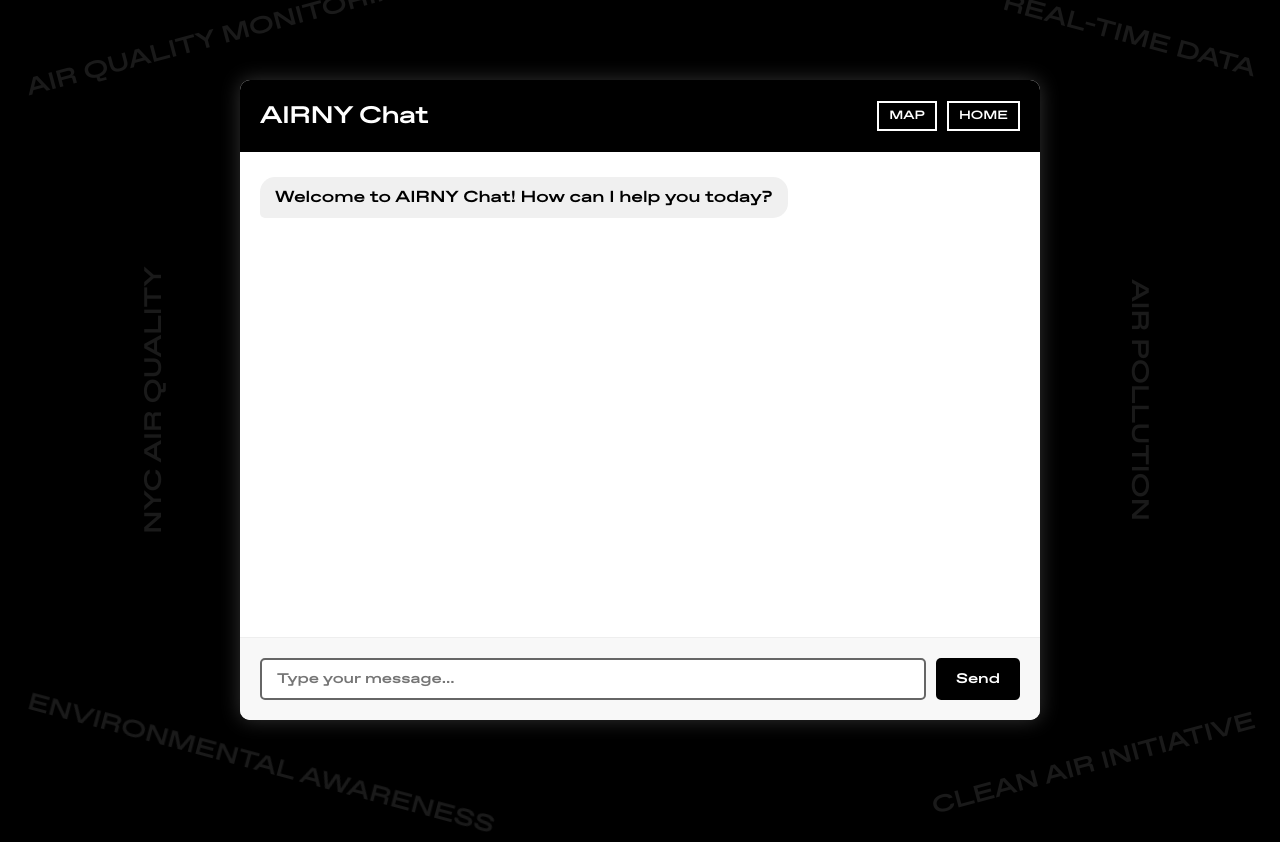
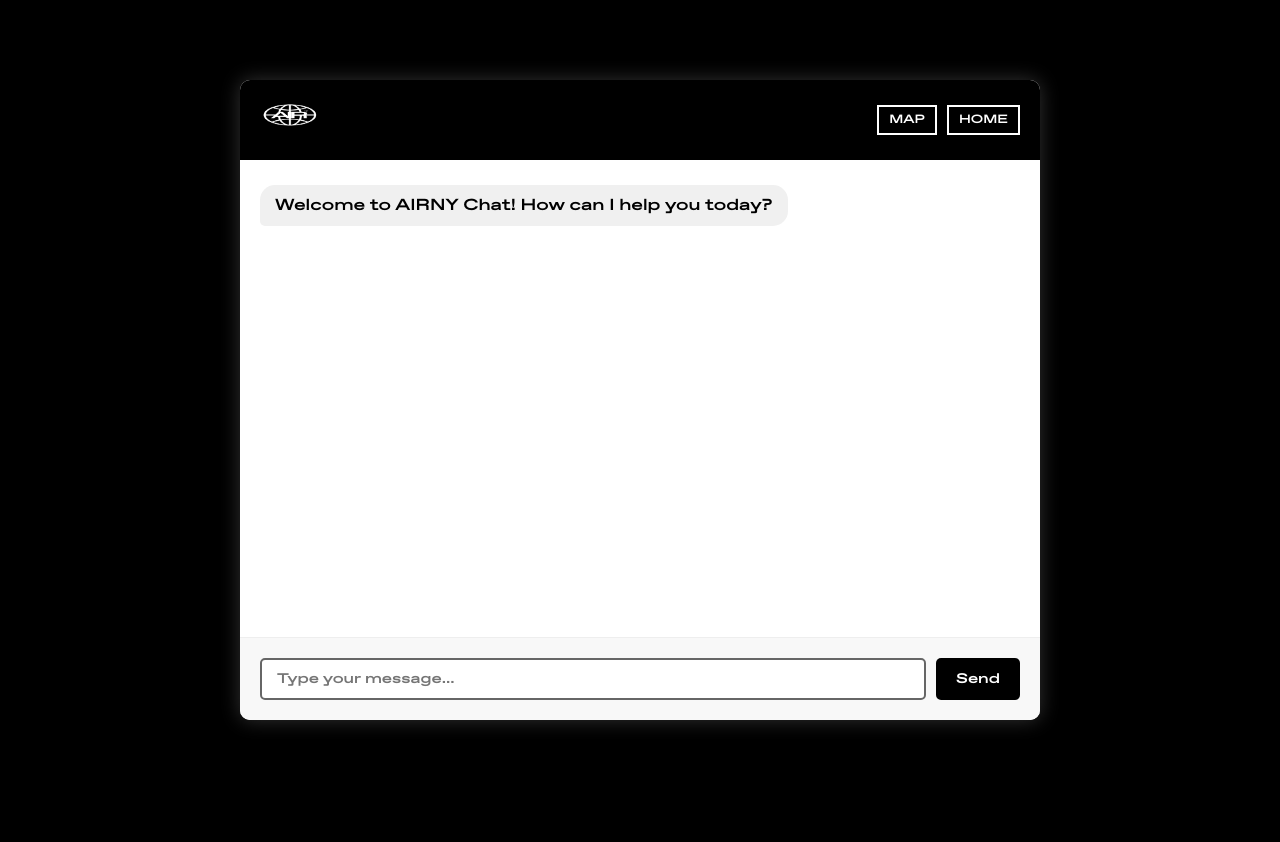
Before and after one commit to dxxidlee/AIR, a plain HTML site: page chat/index.html in a window 1280 px wide. After the commit the page ends 800 px from the top, so only its background shows below. Drawn offline with Linux system fonts and the light colour scheme.

Commit message:
PUSH
PUSH

```diff
--- a/chat/index.html
+++ b/chat/index.html
@@ -16,16 +16,10 @@
         </style>
     </head>
     <body>
-        <div class="decorative-text top-left">AIR QUALITY MONITORING</div>
-        <div class="decorative-text top-right">REAL-TIME DATA</div>
-        <div class="decorative-text bottom-left">ENVIRONMENTAL AWARENESS</div>
-        <div class="decorative-text bottom-right">CLEAN AIR INITIATIVE</div>
-        <div class="decorative-text center-left">NYC AIR QUALITY</div>
-        <div class="decorative-text center-right">AIR POLLUTION</div>
 
         <div class="chat-container">
             <div class="chat-header">
-                <h1>AIRNY Chat</h1>
+                <img src="../map/img/air-transparent.png" alt="AIRNY" class="logo">
                 <div class="nav-buttons">
                     <a href="../map/" class="nav-button">MAP</a>
                     <a href="../home/" class="nav-button">HOME</a>
--- a/chat/styles.css
+++ b/chat/styles.css
@@ -12,50 +12,6 @@ body {
     overflow: hidden;
 }
 
-.decorative-text {
-    position: absolute;
-    color: rgba(255, 255, 255, 0.1);
-    font-size: 24px;
-    pointer-events: none;
-    white-space: nowrap;
-    z-index: 0;
-}
-
-.decorative-text.top-left {
-    top: 20px;
-    left: 20px;
-    transform: rotate(-15deg);
-}
-
-.decorative-text.top-right {
-    top: 20px;
-    right: 20px;
-    transform: rotate(15deg);
-}
-
-.decorative-text.bottom-left {
-    bottom: 20px;
-    left: 20px;
-    transform: rotate(15deg);
-}
-
-.decorative-text.bottom-right {
-    bottom: 20px;
-    right: 20px;
-    transform: rotate(-15deg);
-}
-
-.decorative-text.center-left {
-    left: 20px;
-    top: 50%;
-    transform: translateY(-50%) rotate(-90deg);
-}
-
-.decorative-text.center-right {
-    right: 20px;
-    top: 50%;
-    transform: translateY(-50%) rotate(90deg);
-}
 
 .chat-container {
     width: 90%;
@@ -76,12 +32,21 @@ body {
     display: flex;
     justify-content: space-between;
     align-items: center;
+    height: 40px;
+    overflow: hidden;
 }
 
 .chat-header h1 {
     margin: 0;
     font-size: 24px;
     letter-spacing: -0.5px;
+}
+
+.chat-header .logo {
+    height: 60px;
+    width: auto;
+    filter: invert(1);
+    margin-top: -10px;
 }
 
 .nav-buttons {
```
Also changed, not shown: map/index.html (+1 -0 lines), map/styles.css (+8 -5 lines).
